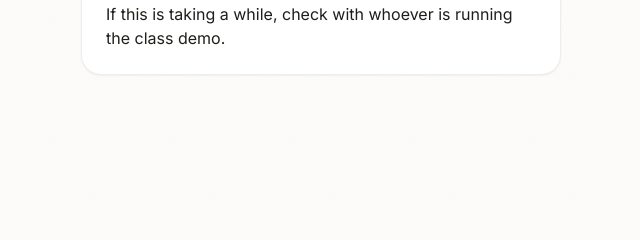
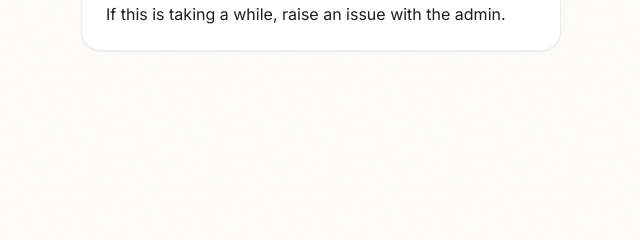
Before and after one commit to YashPratap17/Bank_Management_System, a Django app: template dashboard/templates/dashboard/pending_approval.html in a window 1280 px wide. Shown: the part 291-531 px from the top of the page, without its empty margins (319-959 px from the left). Run offline with Django 5.2, Linux system fonts and the light colour scheme; the template is opened without the code that fills it, so the values that code supplies are empty; some libraries are stand-ins or nearby versions.

Commit message:
Updation of demo page

```diff
--- a/dashboard/templates/dashboard/pending_approval.html
+++ b/dashboard/templates/dashboard/pending_approval.html
@@ -6,6 +6,6 @@
     <p>Hi {{ customer.full_name }}, your account (roll number {{ customer.roll_number }}) has been registered
        but hasn't been approved yet. Once an admin approves it, you'll be able to log in and use the account
        normally — deposits, transfers, and transaction history.</p>
-    <p class="muted">If this is taking a while, check with whoever is running the class demo.</p>
+    <p class="muted">If this is taking a while, raise an issue with the admin.</p>
 </div>
 {% endblock %}
```
